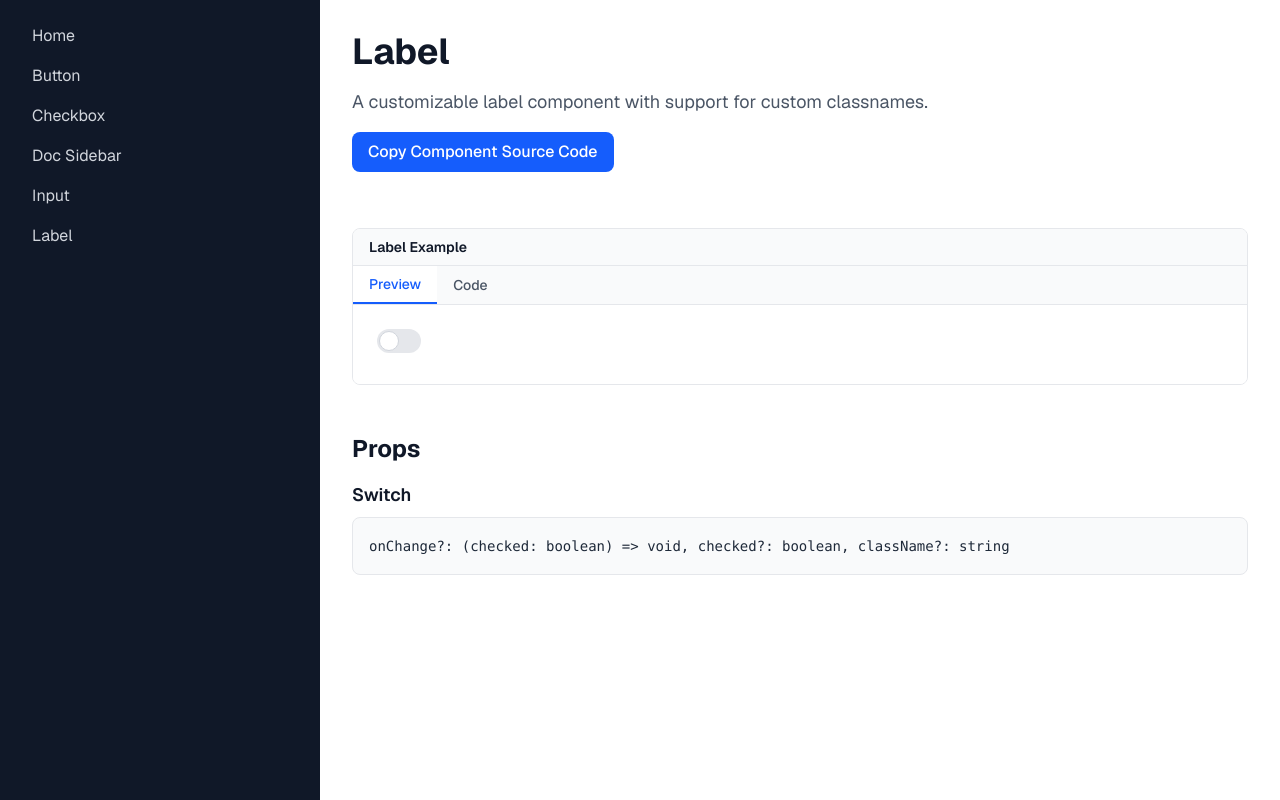
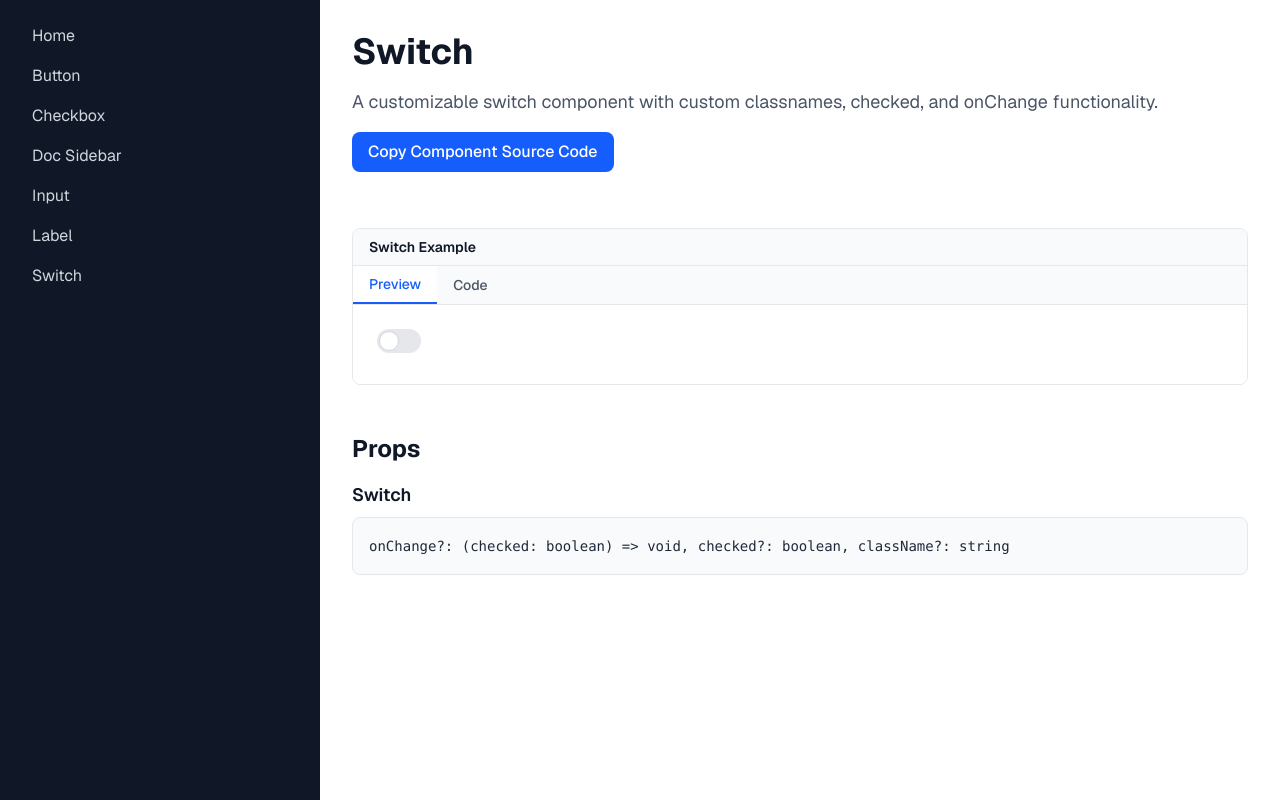
Before and after one commit to Areg472/component-library, a Next.js app: page /switch in a window 1280 px wide. Built offline with nearby package versions, Linux system fonts and the light colour scheme.

Commit message:
added a switch component

```diff
--- a/src/app/layout.tsx
+++ b/src/app/layout.tsx
@@ -54,6 +54,11 @@ export default function RootLayout({
                 Label
               </div>
             </DocSidebarItem>
+            <DocSidebarItem href="/switch">
+              <div className="px-4 py-2 text-gray-300 hover:text-white hover:bg-gray-800 rounded cursor-pointer">
+                Switch
+              </div>
+            </DocSidebarItem>
           </DocSidebar>
 
           <main className="flex-1 p-8 ml-80 overflow-y-auto">{children}</main>
--- a/src/app/switch/page.tsx
+++ b/src/app/switch/page.tsx
@@ -47,14 +47,15 @@ export default function Example() {
 
   return (
     <div className="max-w-5xl">
-      <h1 className="text-4xl font-bold text-gray-900 mb-4">Label</h1>
+      <h1 className="text-4xl font-bold text-gray-900 mb-4">Switch</h1>
       <p className="text-lg text-gray-600 mb-4">
-        A customizable label component with support for custom classnames.
+        A customizable switch component with custom classnames, checked, and
+        onChange functionality.
       </p>
 
       <CopySourceButton sourceCode={componentSource} className="mb-8" />
 
-      <CodePreview title="Label Example" code={basicExample}>
+      <CodePreview title="Switch Example" code={basicExample}>
         <Switch className="bg-gray-200 peer-checked:bg-blue-600 after:bg-white after:border-gray-300" />
       </CodePreview>
 
```
